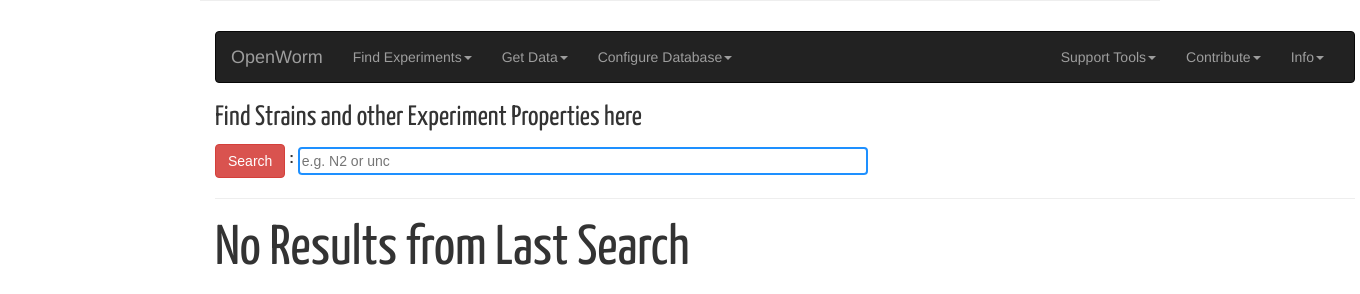
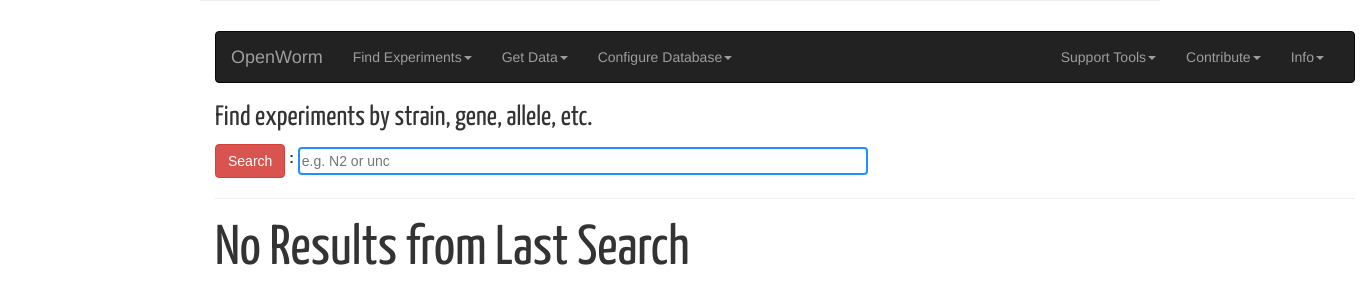
Before and after one commit to openworm/movement_cloud, a Django app: page / in a window 1360 px wide. Shown: the part 335-629 px from the top of the page. Run offline with Django 3.2, Linux system fonts and the light colour scheme; data that the repository does not hold is empty; some libraries are stand-ins or nearby versions.

Commit message:
Minor labeling changes to make tool more user friendly.

```diff
--- a/webworm/static/webworm/crossfilter_main.js
+++ b/webworm/static/webworm/crossfilter_main.js
@@ -66,9 +66,10 @@
 
 function processCrossfilterData(data_rows) {
    // Set the titles in the report
+    // *CWL* Don't think this is very necessary anymore.
     document.title = XFILTER_PARAMS.report_title;
-    let title_element = document.getElementById("crossfilter_report_title");
-    title_element.innerHTML = XFILTER_PARAMS.report_title;
+    // let title_element = document.getElementById("crossfilter_report_title");
+    // title_element.innerHTML = XFILTER_PARAMS.report_title;
 
     // A little coercion, since the CSV is untyped.
     data_rows.forEach((d, i) => {
--- a/webworm/templates/webworm/index.html
+++ b/webworm/templates/webworm/index.html
@@ -36,7 +36,7 @@
 
   <form id="searchForm" action="{% url "index" %}" method="get">
     <div class="form-group" >
-      <h2>Find Strains and other Experiment Properties here</h2>
+      <h2>Find experiments by strain, gene, allele, etc.</h2>
       <div id="searchWidget" class="ui-widget">
 	<p id="searchLine">
 	  <button onclick="submitSearchBar()" id="searchBarButton" class="btn btn-danger" value="">Search</button>
--- a/webworm/templates/webworm/pane-crossfilter.html
+++ b/webworm/templates/webworm/pane-crossfilter.html
@@ -1,6 +1,6 @@
 <div id="crossfilter_crossfilter_pane">
   <div id="header">
-    <h2 id="crossfilter_report_title"></h2>
+    <h2 id="crossfilter_report_title">Find experiments by feature (click and drag to filter)</h2>
   </div>
   <div id='crossfilter_nav_buttons'>
     <input class="btn btn-success" type="button" value="Get Data" onclick="document.getElementById('xfGetData').click();" />
```
